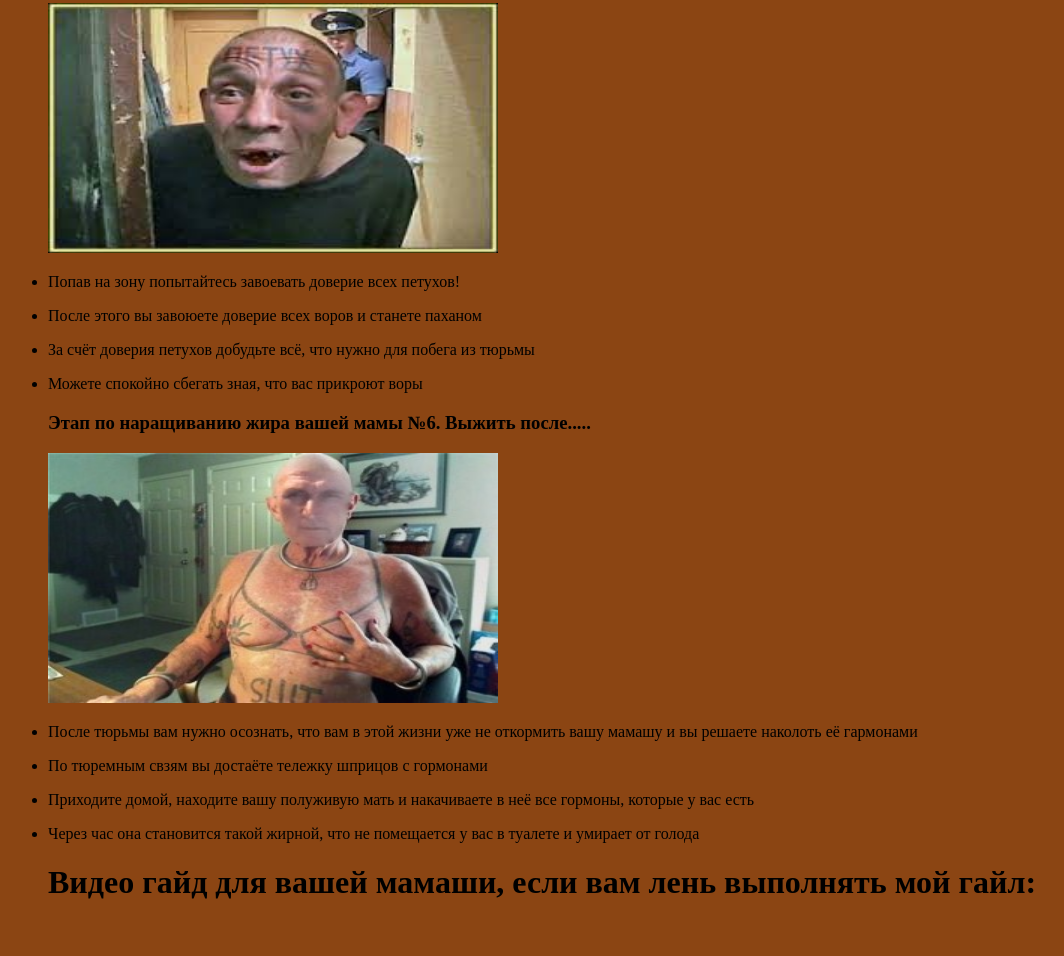
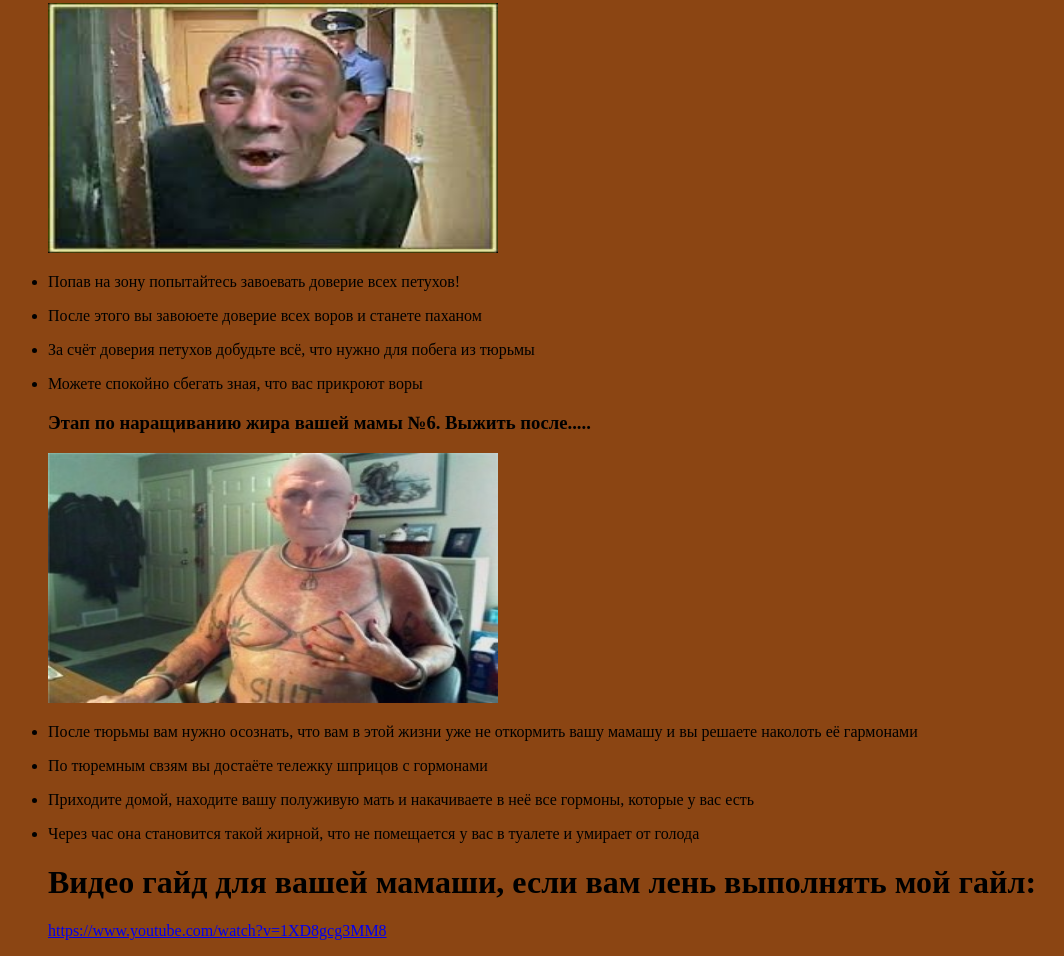
Before and after one commit to YourBigMamasha/YourBigMamasha, a plain HTML site: page index.html in a window 1280 px wide. Shown: the part 2392-3348 px from the top of the page, without its empty margins (0-1064 px from the left). Before the commit the page ends 3314 px from the top, so only its background shows below. Drawn offline with Linux system fonts and the light colour scheme.

Commit message:
йуйцу

```diff
--- a/index.html
+++ b/index.html
@@ -61,7 +61,7 @@
         <li><p>Через час она становится такой жирной, что не помещается у вас в туалете и умирает от голода</p></li>
 
         <h1>Видео гайд для вашей мамаши, если вам лень выполнять мой гайл:</h1>
-        <a href="https://www.youtube.com/watch?v=1XD8gcg3MM8"></a>
+        <a href="https://www.youtube.com/watch?v=1XD8gcg3MM8">https://www.youtube.com/watch?v=1XD8gcg3MM8</a>
     </ul>
 
     </div>
```
